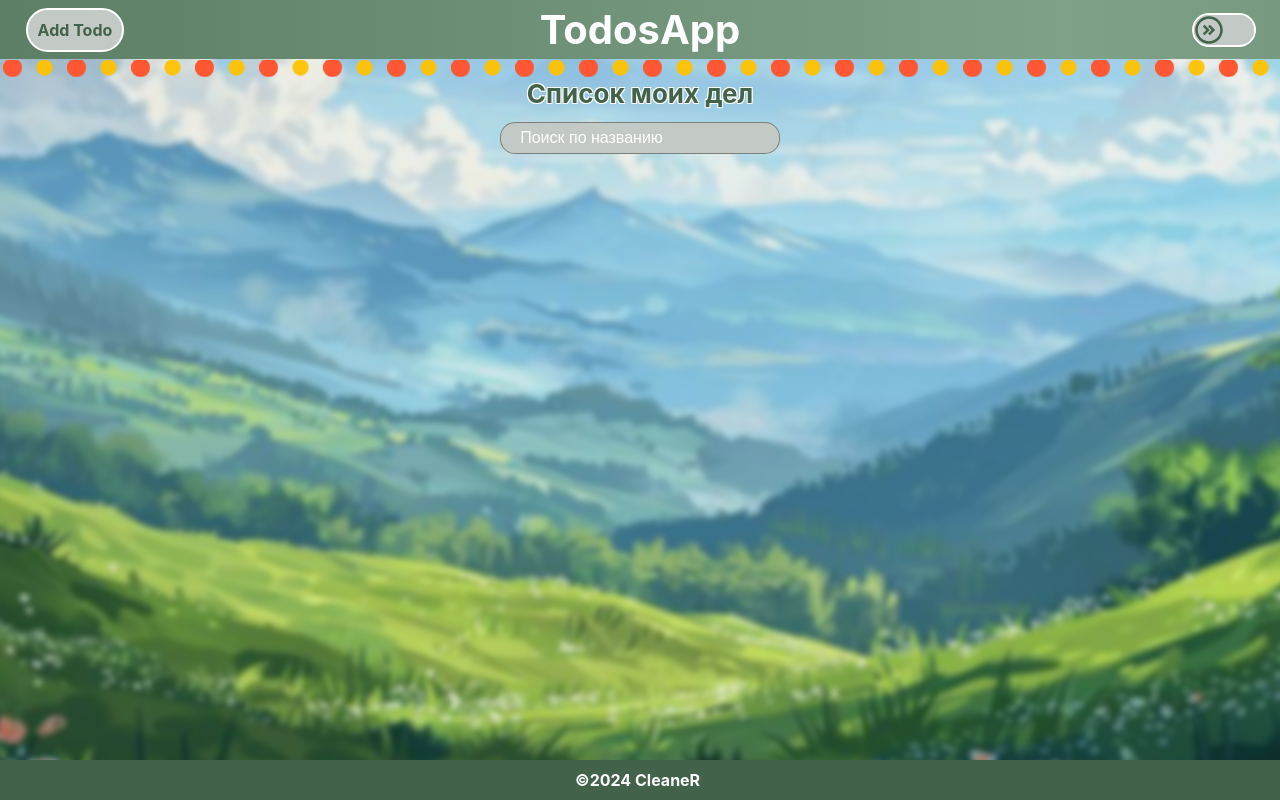
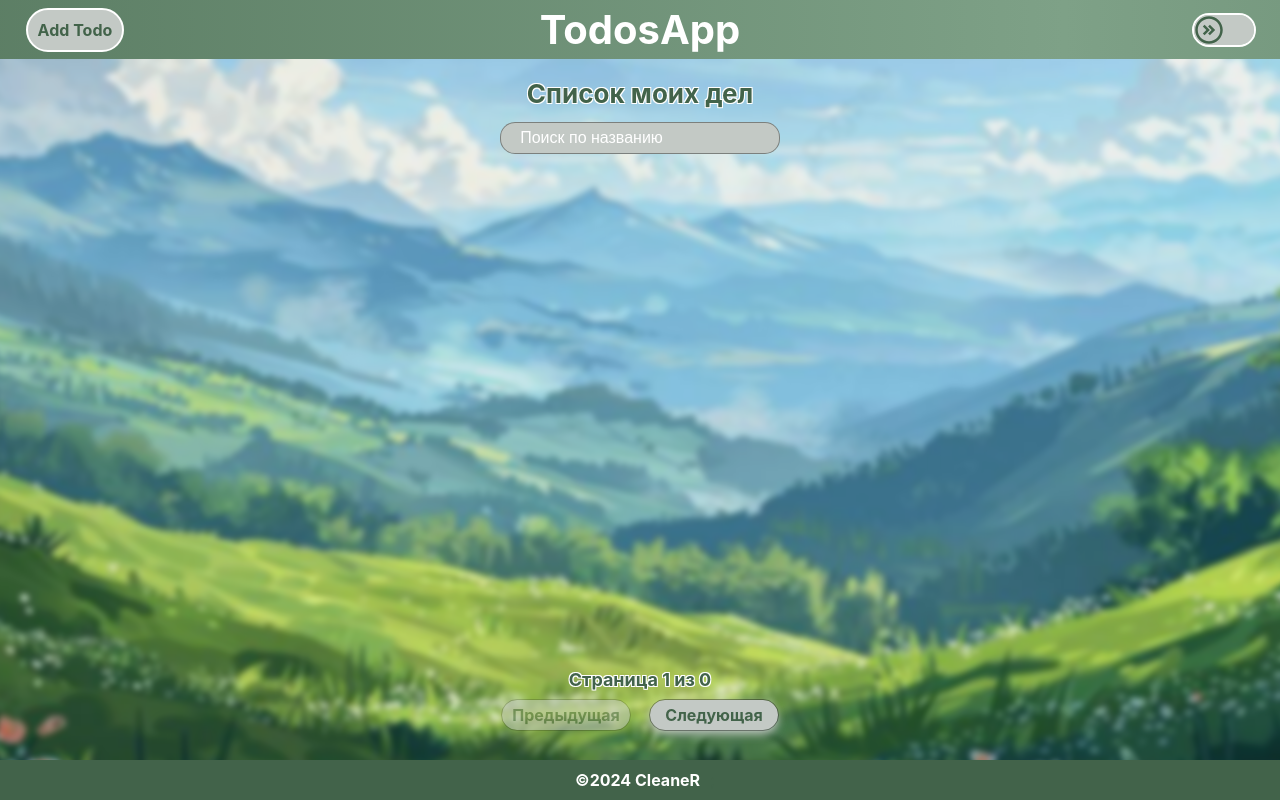
Before and after one commit to CleaneR927/todos-app, a React (Create React App) app: page / in a window 1280 px wide. Built offline with nearby package versions, Linux system fonts and the light colour scheme.

Commit message:
fix/feat: edit styles, add pagination for todos on page

```diff
--- /dev/null
+++ b/src/ui-kit/Pagination/Pagination.jsx
@@ -0,0 +1,33 @@
+import React from 'react';
+import styles from './pagination.module.css';
+
+const Pagination = ({
+  currentPage,
+  totalPages,
+  onNextPage,
+  onPreviousPage
+}) => {
+  return (
+    <div className={styles.container}>
+      <button
+        className={styles.button}
+        onClick={onPreviousPage}
+        disabled={currentPage === 1}
+      >
+        Предыдущая
+      </button>
+      <span
+        className={styles.pageLists}
+      >{`Страница ${currentPage} из ${totalPages}`}</span>
+      <button
+        className={styles.button}
+        onClick={onNextPage}
+        disabled={currentPage === totalPages}
+      >
+        Следующая
+      </button>
+    </div>
+  );
+};
+
+export default Pagination;
--- /dev/null
+++ b/src/ui-kit/Pagination/pagination.module.css
@@ -0,0 +1,42 @@
+.container {
+  display: grid;
+  grid-template-columns: repeat(2, 1fr);
+  grid-template-rows: repeat(2, auto);
+  gap: 10px 20px;
+  margin-inline: auto;
+  max-width: 350px;
+}
+
+.button {
+  grid-row: 2 / 3;
+  justify-self: center;
+  width: 8rem;
+  height: 30px;
+  font-size: 16px;
+  border-radius: 25px;
+  background-color: var(--accent-bc-color, #42634a49);
+  outline: 1px solid var(--border-color, #0000005d);
+  box-shadow: 0px 4px 10px var(--accent-bc-color, #42634a49);
+}
+
+.button:disabled {
+  opacity: 0.5;
+  box-shadow: none;
+  cursor: default;
+}
+
+.button:disabled:hover {
+  transform: none;
+}
+
+.pageLists {
+  grid-column: 1 / -1;
+  text-align: center;
+  font-size: 18px;
+  font-weight: 700;
+  text-shadow:
+    -1px -1px 0 var(--accent-color, #c9c6c6),
+    1px -1px 0 var(--accent-color, #c9c6c6),
+    -1px 1px 0 var(--accent-color, #c9c6c6),
+    1px 1px 0 var(--accent-color, #c9c6c6);
+}
--- a/src/сomponents/footer/footer.module.css
+++ b/src/сomponents/footer/footer.module.css
@@ -2,7 +2,7 @@
 
 .footer {
   display: flex;
-  margin-top: 40px;
+  margin-top: 10px;
   background-color: var(--main-color, #42634a);
   justify-content: center;
   align-items: center;
--- a/src/сomponents/header/Header.jsx
+++ b/src/сomponents/header/Header.jsx
@@ -9,7 +9,7 @@ export function HeaderPage({ openModal }) {
       <h2 className={styles.title}>TodosApp</h2>
       <AddTodo openModal={openModal} />
       <ThemeSwitchButton />
-      <HappyNewYear />
+      {/* <HappyNewYear /> */}
     </header>
   );
 }
--- a/src/сomponents/todo/Todo.jsx
+++ b/src/сomponents/todo/Todo.jsx
@@ -15,15 +15,15 @@ export function Todo({ todo, handleOnCheck, handleOnDelete, handleOnEdit }) {
       event.target.closest(`.${styles.button__delete}`);
 
     if (!isCheckboxOrDeleteButton) {
-      handleOnEdit();
+      handleOnEdit(todo);
     }
   };
 
   const handleKeyDown = (event, action) => {
-    if (event.key === 'Enter') {
+    if (event.key === 'Enter' || event.key === ' ') {
       action();
+      event.stopPropagation();
     }
-    event.stopPropagation();
   };
 
   const hasDescription = Boolean(todo.description);
@@ -75,13 +75,7 @@ export function Todo({ todo, handleOnCheck, handleOnDelete, handleOnEdit }) {
         className={styles.button__delete}
         id={todo.id}
         onClick={() => handleOnDelete(todo.id)}
-        onKeyDown={(e) => {
-          if (e.key === ' ') {
-            handleOnDelete(todo.id);
-            e.preventDefault();
-          }
-          handleKeyDown(e, () => handleOnDelete(todo.id));
-        }}
+        onKeyDown={(e) => handleKeyDown(e, () => handleOnDelete(todo.id))}
         aria-label={`Удалить задачу ${todo.title}`}
         tabIndex={0}
       >
--- a/src/сomponents/todoLists/TodosList.jsx
+++ b/src/сomponents/todoLists/TodosList.jsx
@@ -1,4 +1,4 @@
-import React, { useEffect, useState, useMemo } from 'react';
+import React, { useEffect, useState, useMemo, useCallback } from 'react';
 import { v4 as uuidv4 } from 'uuid';
 import { ToastContainer, toast } from 'react-toastify';
 import 'react-toastify/dist/ReactToastify.css';
@@ -9,18 +9,22 @@ import { TodoForm } from '../../ui-kit/todoForm/TodoForm';
 import { SearchComponent } from '../../ui-kit/searchComponent/SearchComponent';
 import { AcceptDeleteComponent } from '../../ui-kit/acceptDeleteComponent/AcceptDeleteComponent';
 import styles from './todosList.module.css';
+import Pagination from '../../ui-kit/Pagination/Pagination';
+
+const ITEMS_PER_PAGE = 5;
 
 export function TodosList() {
   const [todos, setTodos] = useState(() => {
     const localSorage = localStorage.getItem('todos');
-    let parsedTodos = [];
     try {
-      parsedTodos = localSorage ? JSON.parse(localSorage) : [];
+      return localSorage ? JSON.parse(localSorage) : [];
     } catch (error) {
       console.error('Ошибка при парсинге todos из localStorage:', error);
+      return [];
     }
-    return Array.isArray(parsedTodos) ? parsedTodos : [];
   });
+
+  const [currentPage, setCurrentPage] = useState(1);
   const [searchTerm, setSearchTerm] = useState('');
   const [isModalOpen, setIsModalOpen] = useState(false);
   const [isAnimating, setIsAnimating] = useState(false);
@@ -33,15 +37,29 @@ export function TodosList() {
     localStorage.setItem('todos', JSON.stringify(todos));
   }, [todos]);
 
-  const handleOnCheck = (id) => {
-    setTodos(
+  const totalPages = Math.ceil(todos.length / ITEMS_PER_PAGE);
+
+  const handleNextPage = () => {
+    if (currentPage < totalPages) {
+      setCurrentPage((prev) => prev + 1);
+    }
+  };
+
+  const handlePreviousPage = () => {
+    if (currentPage > 1) {
+      setCurrentPage((prev) => prev - 1);
+    }
+  };
+
+  const handleOnCheck = useCallback((id) => {
+    setTodos((todos) =>
       todos.map((todo) =>
         todo.id === id ? { ...todo, completed: !todo.completed } : todo
       )
     );
-  };
+  }, []);
 
-  const handleOnAdd = (newTodo) => {
+  const handleOnAdd = useCallback((newTodo) => {
     setTodos((prevTodos) => [
       {
         id: uuidv4(),
@@ -51,22 +69,21 @@ export function TodosList() {
       },
       ...prevTodos
     ]);
-  };
+  }, []);
 
-  const handleOnEdit = (updatedTodo) => {
+  const handleOnEdit = useCallback((updatedTodo) => {
     setTodos((prevTodos) =>
-      prevTodos.map((todo) => {
-        if (todo.id === updatedTodo.id) {
-          return { ...todo, ...updatedTodo, createdAt: todo.createdAt };
-        }
-        return todo;
-      })
+      prevTodos.map((todo) =>
+        todo.id === updatedTodo.id
+          ? { ...todo, ...updatedTodo, createdAt: todo.createdAt }
+          : todo
+      )
     );
-  };
+  }, []);
 
-  const handleOnDelete = (id) => {
+  const handleOnDelete = useCallback((id) => {
     try {
-      setTodos(todos.filter((todo) => todo.id !== id));
+      setTodos((todos) => todos.filter((todo) => todo.id !== id));
       setIsDeleteConfirmation(false);
       setIsModalOpen(false);
       toast.success('Задача успешно удалена!');
@@ -74,27 +91,23 @@ export function TodosList() {
       console.error('Ошибка при удалении задачи:', error);
       toast.error('Не удалось удалить задачу. Пожалуйста, попробуйте еще раз.');
     }
-  };
+  }, []);
 
-  const handleOnOpenModal = (action, todo = null) => {
-    if (isExiting) return;
-    if (action !== 'delete') {
-      setIsDeleteConfirmation(false);
-    }
-    if (action === 'delete') {
-      setIsDeleteConfirmation(true);
+  const handleOnOpenModal = useCallback(
+    (action, todo = null) => {
+      if (!isExiting) {
+        setIsDeleteConfirmation(action === 'delete');
         setCurrentTodo(todo);
-    } else {
-      setFormAction(action);
-      setCurrentTodo(todo);
-    }
+        setFormAction(action === 'delete' ? 'delete' : action);
         setIsModalOpen(true);
         setIsExiting(false);
         setTimeout(() => setIsAnimating(true), 0);
-  };
+      }
+    },
+    [isExiting]
+  );
 
-  const handleOnCloseModal = () => {
-    if (isDeleteConfirmation) {
+  const handleOnCloseModal = useCallback(() => {
     setIsExiting(true);
     setTimeout(() => {
       setIsModalOpen(false);
@@ -102,16 +115,7 @@ export function TodosList() {
       setIsExiting(false);
       setIsAnimating(false);
     }, 200);
-    } else {
-      setIsExiting(true);
-      setTimeout(() => {
-        setIsModalOpen(false);
-        setCurrentTodo(null);
-        setIsExiting(false);
-        setIsAnimating(false);
-      }, 200);
-    }
-  };
+  }, []);
 
   const filteredTodos = useMemo(() => {
     return todos.filter((todo) =>
@@ -119,12 +123,18 @@ export function TodosList() {
     );
   }, [todos, searchTerm]);
 
+  const paginatedTodos = useMemo(() => {
+    const startIndex = (currentPage - 1) * ITEMS_PER_PAGE;
+    return filteredTodos.slice(startIndex, startIndex + ITEMS_PER_PAGE);
+  }, [filteredTodos, currentPage]);
+
   return (
     <div className={styles.container}>
       <HeaderPage openModal={handleOnOpenModal} />
       <h2 className={styles.title}>Список моих дел</h2>
       <SearchComponent searchTerm={searchTerm} setSearchTerm={setSearchTerm} />
-      {filteredTodos.map((todo) => (
+      <div className={styles.todosList}>
+        {paginatedTodos.map((todo) => (
           <Todo
             key={todo.id}
             todo={todo}
@@ -133,6 +143,13 @@ export function TodosList() {
             handleOnEdit={() => handleOnOpenModal('change', todo)}
           />
         ))}
+      </div>
+      <Pagination
+        currentPage={currentPage}
+        totalPages={totalPages}
+        onNextPage={handleNextPage}
+        onPreviousPage={handlePreviousPage}
+      />
       {isModalOpen && (
         <Modal
           onClose={handleOnCloseModal}
--- a/src/сomponents/todoLists/todosList.module.css
+++ b/src/сomponents/todoLists/todosList.module.css
@@ -7,10 +7,20 @@
   flex-grow: 1;
   margin: 70px auto 0;
   max-width: 800px;
+  height: 100%;
 }
 
 .container:first-child {
   gap: 0;
+}
+
+.todosList {
+  display: flex;
+  flex-direction: column;
+  padding-top: 2px;
+  gap: 15px;
+  flex: 1;
+  overflow-y: auto;
 }
 
 .title {
```
Lines whose indentation alone changed are shown as unchanged.
